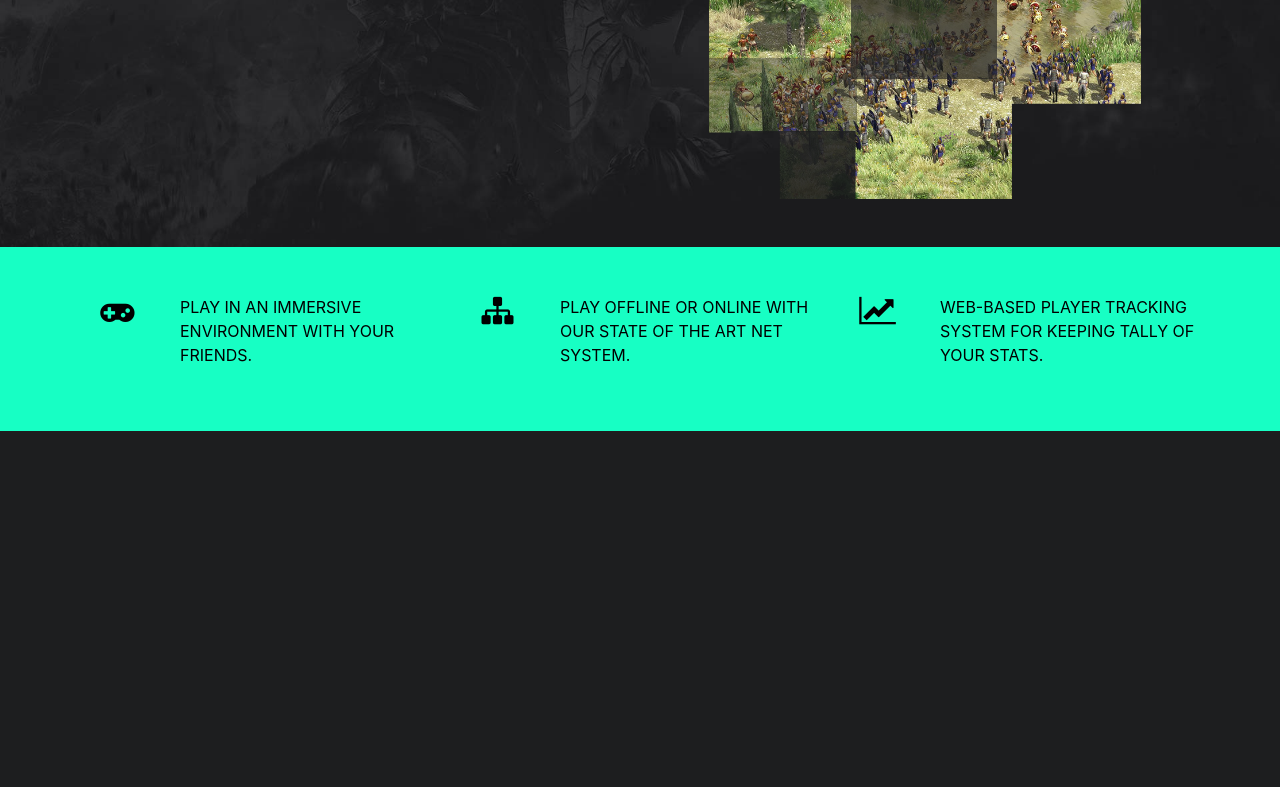
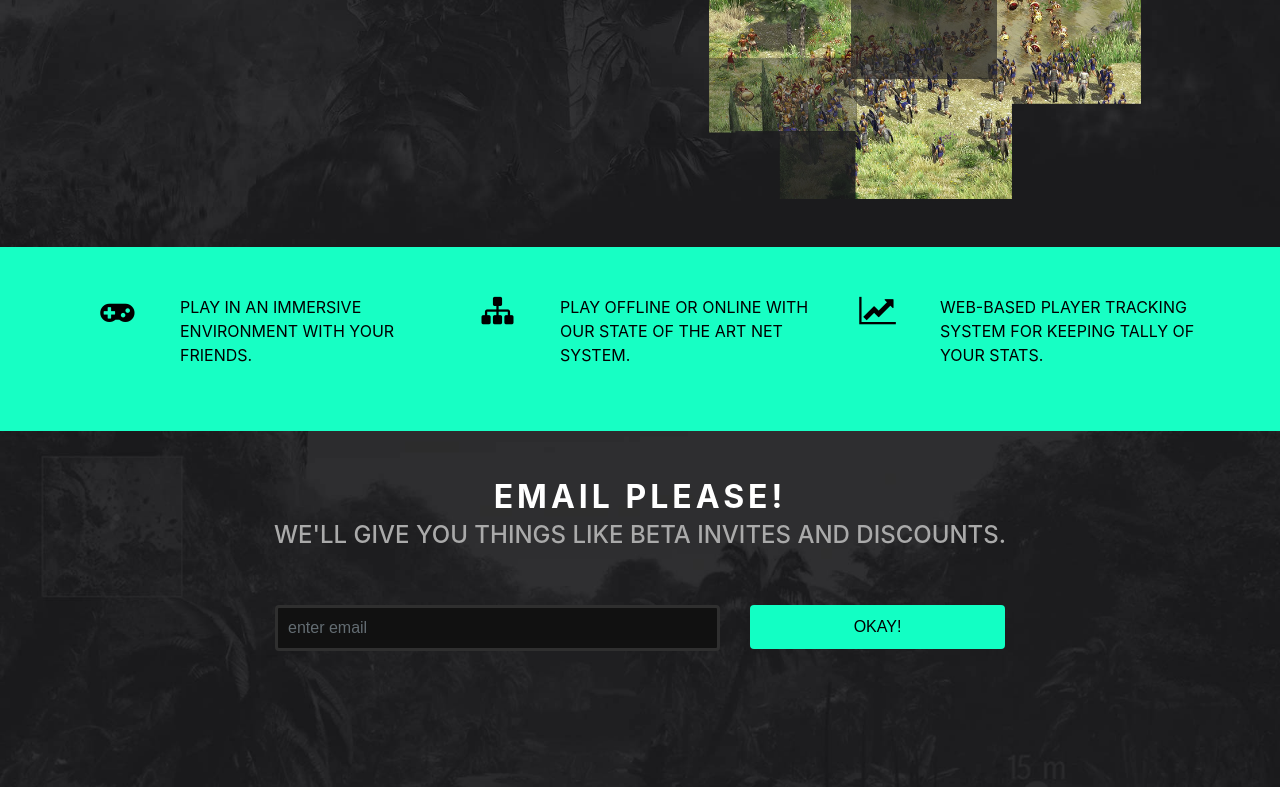
Before and after one commit to yechezkelMiller/gamelayout1, a plain HTML site: page src/index.html in a window 1280 px wide. Shown: the part 229-1016 px from the top of the page. Before the commit the page ends 800 px from the top, so only its background shows below. Drawn offline with Linux system fonts and the light colour scheme.

Commit message:
added feature-email-form

```diff
--- a/src/index.html
+++ b/src/index.html
@@ -23,16 +23,16 @@
                     <div class="collapse navbar-collapse justify-content-end" id="navbarSupportedContent">
                         <ul class="navbar-nav">
                             <li class="nav-item">
-                                <a class="nav-link text-primary" href="#">Overview</a>
+                                <a class="nav-link text-primary" href="html/overview.html">Overview</a>
                             </li>
                             <li class="nav-item">
-                                <a class="nav-link text-primary" href="#">Specs</a>
+                                <a class="nav-link text-primary" href="html/specs.html">Specs</a>
                             </li>
                             <li class="nav-item">
-                                <a class="nav-link text-primary" href="#">FAQ</a>
+                                <a class="nav-link text-primary" href="html/faq.html">FAQ</a>
                             </li>
                             <li class="nav-item">
-                                <a class="nav-link text-primary" href="#">Purchase</a>
+                                <a class="nav-link text-primary" href="html/purchase.html">Purchase</a>
                             </li>
                         </ul>
                     </div>
@@ -77,6 +77,22 @@
         </div>
     </div>
 
+    <div id="join-container" class="pt-lg-5 pb-lg-5 pt-5">
+        <div class="container text-center">
+            <h2 class="text-uppercase">EMAIL PLEASE!</h2>
+            <h4 class="text-uppercase">we'll give you things like beta invites and discounts.</h4>
+            <form>
+                <div class="form-group row pt-lg-5 pb-lg-5 pt-5">
+                    <div class="col-sm-12 col-md-5 offset-md-2">
+                        <input type="email" class="form-control mb-4" id="exsampleInput" aria-describedby="emailHelp" placeholder="enter email">
+                    </div>
+                    <div class="col-sm-12 col-md-3">
+                        <button type="submit"class="btn btn-primary btn-block text-uppercase">Okay!</button>
+                    </div>
+                </div>
+            </form>
+        </div>
+    </div>
     <script src="/js/jquery.min.js"></script>
     <script src="/js/tether.min.js"></script>
     <script src="/js/bootstrap.min.js"></script>
--- a/src/scss/style.scss
+++ b/src/scss/style.scss
@@ -56,3 +56,26 @@ h1{
   background-color: #17FFC4;
   color: #000;
 }
+#join-container{
+  background: url('/assets/screen1.jpg') no-repeat;
+  background-size: cover;
+  h2 {
+    letter-spacing: 4px;
+    font-weight: bold;
+  }
+  h4{
+    color: #aaa;
+  }
+}
+.form-control{
+  background: #111111;
+  border: 3px solid #2F2F2F;
+  padding: 10px;
+}
+.btn{
+  padding: 12px;
+  border: none;
+  color: #000;
+  cursor: pointer;
+  background-color: #12ffc4;
+}
```
Also changed, not shown: src/html/faq.html (added, +10 -0 lines), src/html/overview.html (added, +10 -0 lines), src/html/purchase.html (added, +10 -0 lines), src/html/specs.html (added, +10 -0 lines), src/css/style.css.
